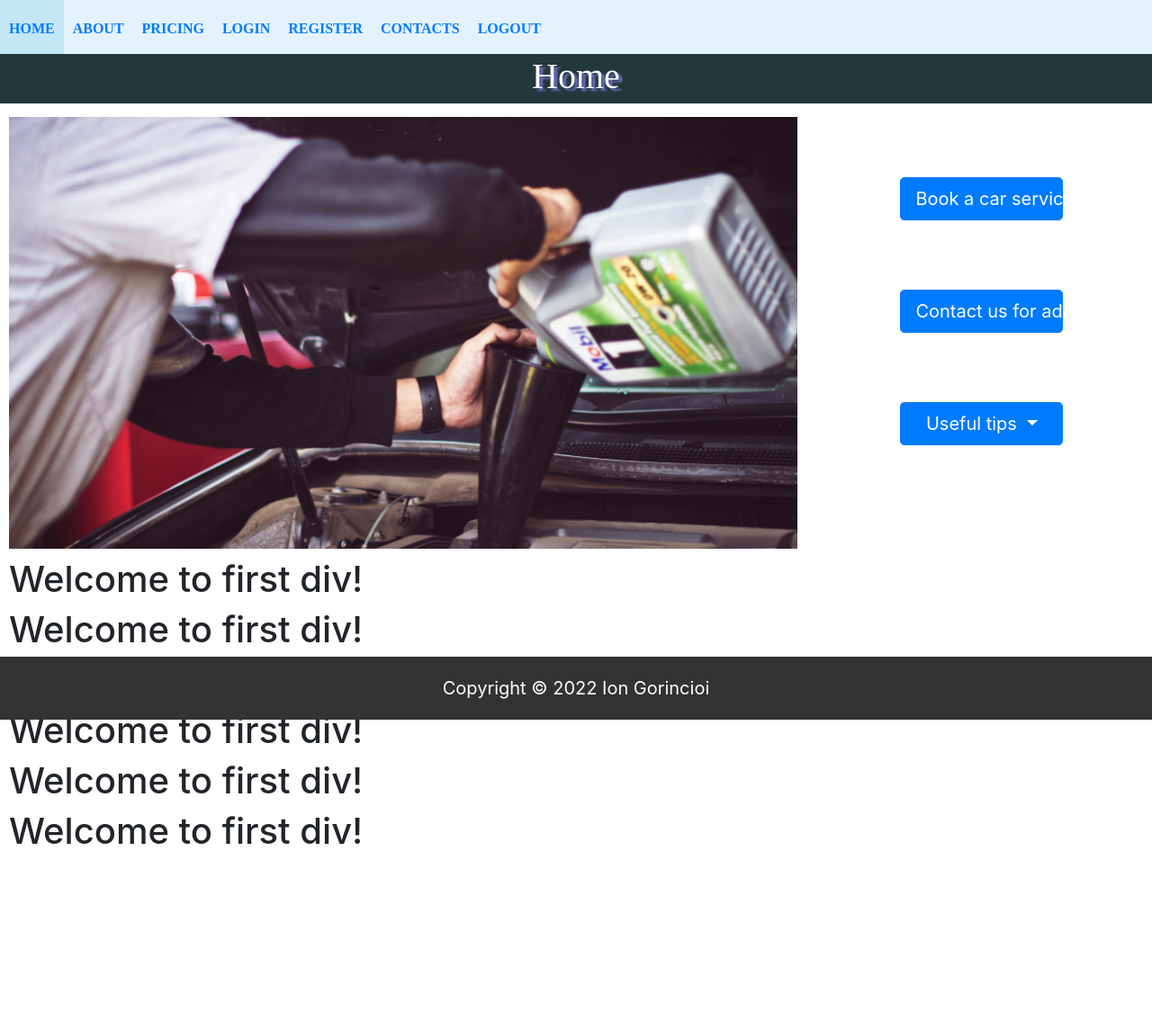
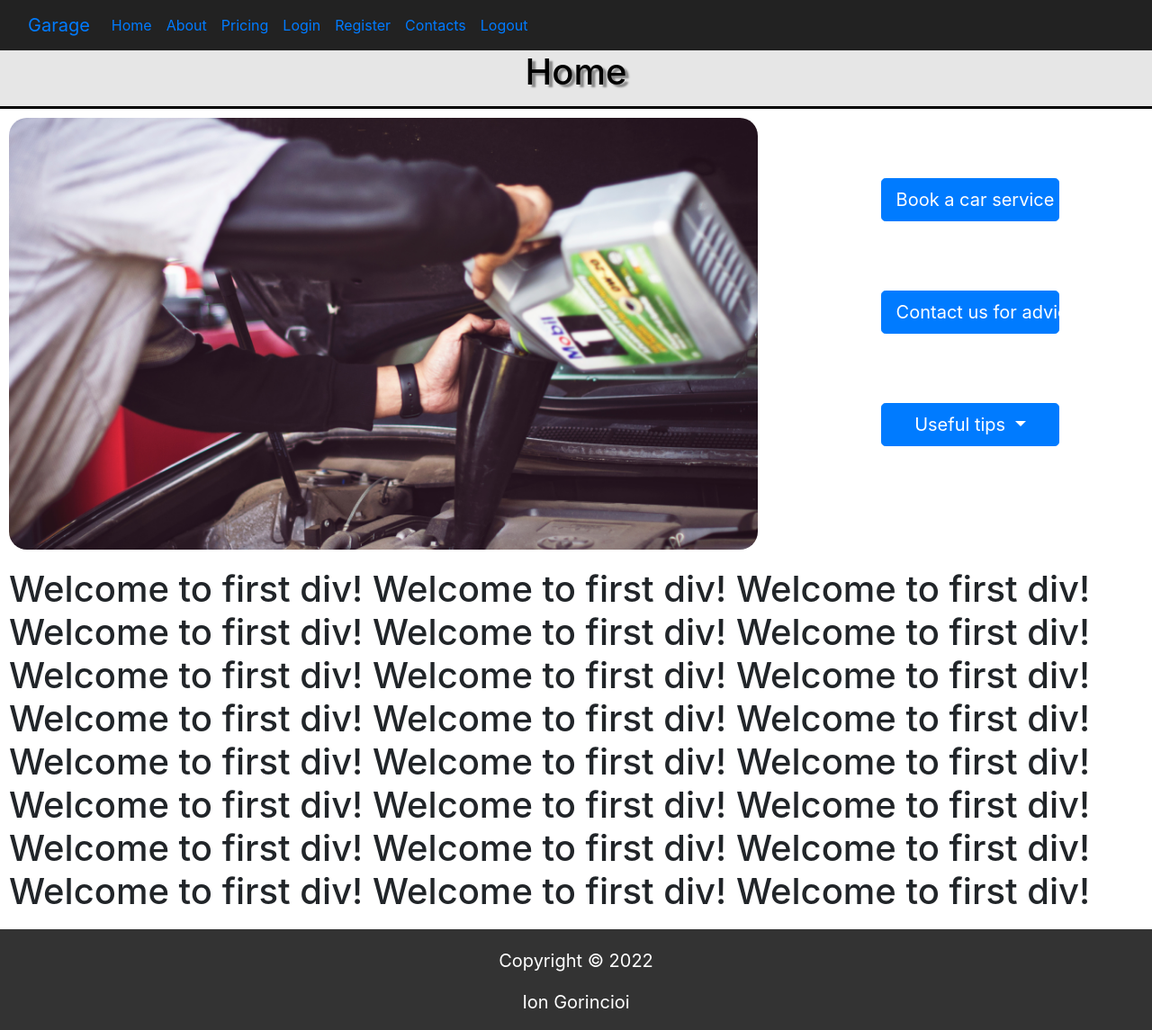
Before and after one commit to IonGorincioi/bestmotoserv, a Flask app: page / in a window 1280 px wide. Shown: the whole page at 90% size. Before the commit the page ends 938 px from the top, so only its background shows below. Run offline with Flask 2, Linux system fonts and the light colour scheme; some libraries are stand-ins or nearby versions.

Commit message:
some styling

```diff
--- a/static/css/base_style.css
+++ b/static/css/base_style.css
@@ -1,70 +1,53 @@
 /* *******  PAGE CONTENT STYLE ******* */
+/* .basepage {
+  margin-top: 70px;
+} */
 
-.basepage {
-  margin-top: 60px;
-}
-
+/* *******  HEADER STYLE ******* */
 .header {
   text-align: center;
   float: left;
-  background-color: #23383b;
-  color: #fff;
+  background-color: #e6e6e6;
+  padding-bottom: 50px;
+  border-bottom: 3px solid #000;
+  font-weight: bolder;
+  color: #000;
   width: 100%;
-  height: 55px;
-  padding-top: 1px;
+  height: 65px;
   position: relative;
-  font-family: Nav_bar_font;
+  /* font-family: Nav_bar_font; */
 }
 
-/* *******  HEADER STYLE ******* */
 .header h1 {
   text-align: center;
-  text-shadow: 4px 3px 2px #666bbb;
+  text-shadow: 4px 3px 2px #888;
 }
 
 /* *******  NAVIGATION BAR STYLE ******* */
-#navigation {
-  width: 100%;
-  height: 60px;
-  background-color: #9ec6cd;
-  font-family: Nav_bar_font;
+
+.navigation a:active {
+  color: #ffffff;
 }
 
-ul#navigation_links li {
-  display: inline;
-  list-style: none;
-  height: 60px;
+/* .navigation a:visited {
+  color: #ffffff;
+} */
+
+.navigation li:hover {
   font-weight: bold;
-  font-size: 1rem;
-  color: #000;
-  padding: 20px 10px;
 }
 
-ul#navigation_links li a {
+ul.navigation li a {
   text-decoration: none;
-  text-transform: uppercase;
-  text-align: center;
-}
-
-#navigation li:hover {
-  text-decoration: none;
-  background: #c3e7f5;
-}
-
-#navigation a:visited {
-  color: blue;
-}
-
-ul#navigation_links li.dropdownIcon {
-  display: none;
+  /* text-align: center; */
 }
 
 /* *******  FOOTER STYLE ******* */
 footer {
   float: left;
-  position: absolute;
+  position: absolute-relative;
   width: 100%;
-  height: 70px;
+  height: auto;
   padding-top: 20px;
   background-color: #333333;
   color: white;
--- a/static/css/home_style.css
+++ b/static/css/home_style.css
@@ -11,7 +11,7 @@
 .homeMainSection {
   float: left;
   /* border: 2px solid gray; */
-  width: 70%;
+  width: 100%;
 }
 
 .homeAssideSection {
@@ -19,18 +19,22 @@
   text-align: center;
   float: right;
   background-color: white;
-  margin: 10px 10px 10px 10px;
-  width: 28%;
+  margin: 10px;
+  width: 30%;
+  height: 30rem;
 }
 
 .mainContent {
+  float: left;
   /* border: 2px solid red; */
   margin: 10px;
 }
 
 .mainImage {
+  float: left;
+  width: 65%;
   background-image: url('../images/homepageImage.jpg');
-  color: #ffffff;
+  border-radius: 20px;
   height: 30rem;
   background-size: 100%;
   margin: 10px;
--- a/templates/base.html
+++ b/templates/base.html
@@ -41,26 +41,44 @@
 
     <title>{% block title %}{% endblock %}</title>
   </head>
+
   <body>
     <!-- SET UP THE NAVIGATION BAR -->
-    <div id="navigation">
+    <nav class="navbar navbar-expand-lg" style="background-color: #222">
+      <div class="container-fluid">
+        <a class="navbar-brand" href="{{url_for('home')}}">Garage</a>
+
+        <button
+          class="navbar-toggler"
+          type="button"
+          data-bs-toggle="collapse"
+          data-bs-target="#navbarScroll"
+          aria-controls="navbarScroll"
+          aria-expanded="false"
+          aria-label="Toggle navigation"
+        ></button>
+
+        <div class="collapse navbar-collapse" id="navbarScroll">
           <ul
-        id="navigation_links"
-        class="nav navbar-expand-lg navbar-light"
-        style="background-color: #e3f2fd"
+            class="navigation navbar-nav me-auto my-2 my-lg-0 navbar-nav-scroll"
+            style="--bs-scroll-height: 100px"
           >
             <li class="nav-link">
               <a href="{{url_for('home')}}">Home</a>
             </li>
+
             <li class="nav-link">
               <a href="{{url_for('about')}}">About</a>
             </li>
+
             <li class="nav-link">
               <a href="{{url_for('pricing')}}">Pricing</a>
             </li>
+
             <li class="nav-link">
               <a href="{{url_for('login')}}">Login</a>
             </li>
+
             <li class="nav-link">
               <a href="{{url_for('register')}}">Register</a>
             </li>
@@ -74,16 +92,19 @@
             </li>
           </ul>
         </div>
+      </div>
+    </nav>
 
     <!-- HEADER -->
     <div class="header">{% block header %}{% endblock %}</div>
 
     <!-- BODY CONTENT -->
-    <div class="basepage">{% block content %} {% endblock %}</div>
+    <div>{% block content %} {% endblock %}</div>
 
     <!-- FOOTER -->
     <footer>
-      <p>Copyright &copy; 2022 Ion Gorincioi</p>
+      <p>Copyright &copy; 2022</p>
+      <p>Ion Gorincioi</p>
     </footer>
   </body>
 </html>
--- a/templates/index.html
+++ b/templates/index.html
@@ -13,16 +13,6 @@
 <div class="homepage">
   <div class="homeMainSection">
     <div class="mainImage"></div>
-
-    <div class="mainContent">
-      <h1>Welcome to first div!</h1>
-      <h1>Welcome to first div!</h1>
-      <h1>Welcome to first div!</h1>
-      <h1>Welcome to first div!</h1>
-      <h1>Welcome to first div!</h1>
-      <h1>Welcome to first div!</h1>
-    </div>
-  </div>
 
     <div class="homeAssideSection">
       <div class="homepageButton">
@@ -63,7 +53,22 @@
           </li>
         </ul>
       </div>
+    </div>
 
-    {% endblock %}
+    <div class="mainContent">
+      <h1>
+        Welcome to first div! Welcome to first div! Welcome to first div!
+        Welcome to first div! Welcome to first div! Welcome to first div!
+        Welcome to first div! Welcome to first div! Welcome to first div!
+        Welcome to first div! Welcome to first div! Welcome to first div!
+        Welcome to first div! Welcome to first div! Welcome to first div!
+        Welcome to first div! Welcome to first div! Welcome to first div!
+        Welcome to first div! Welcome to first div! Welcome to first div!
+        Welcome to first div! Welcome to first div! Welcome to first div!
+
+      </div>
+      </h1>
+
   </div>
 </div>
+{% endblock %}
```
Lines whose indentation alone changed are shown as unchanged.
